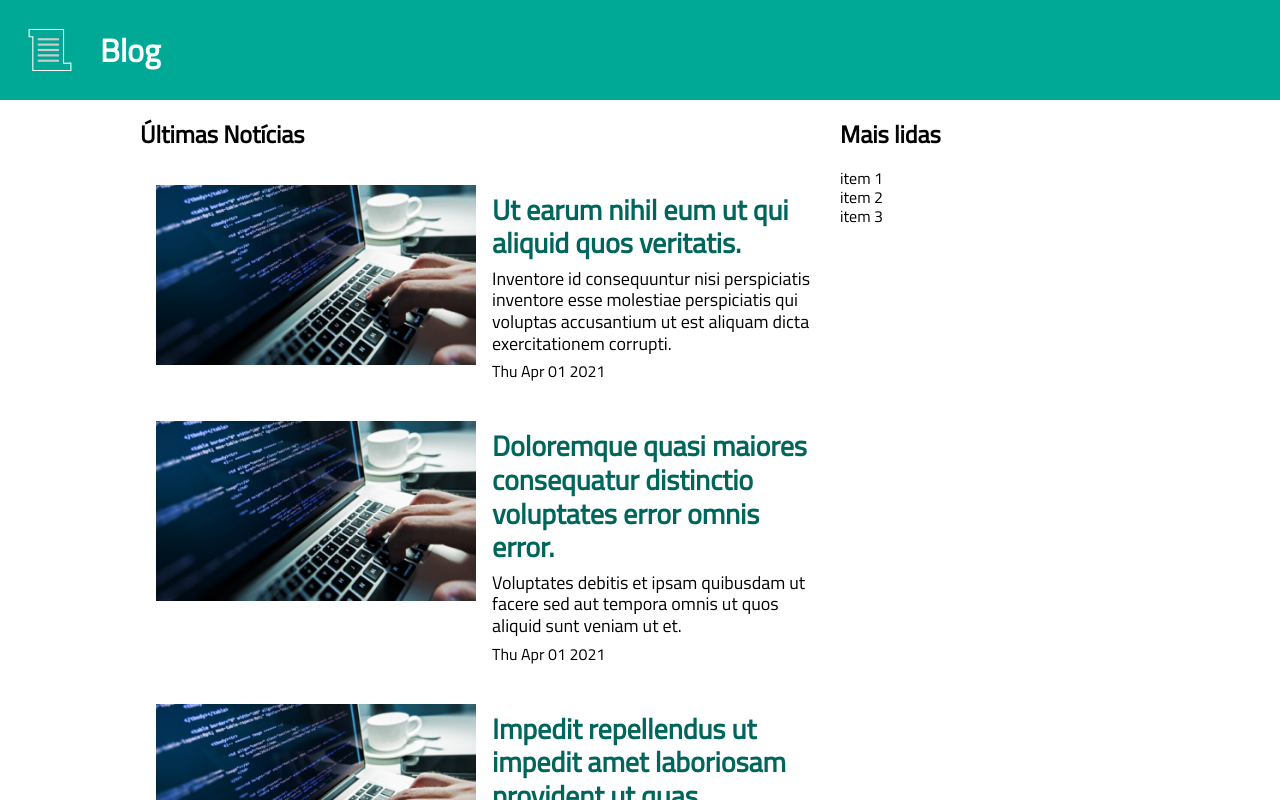
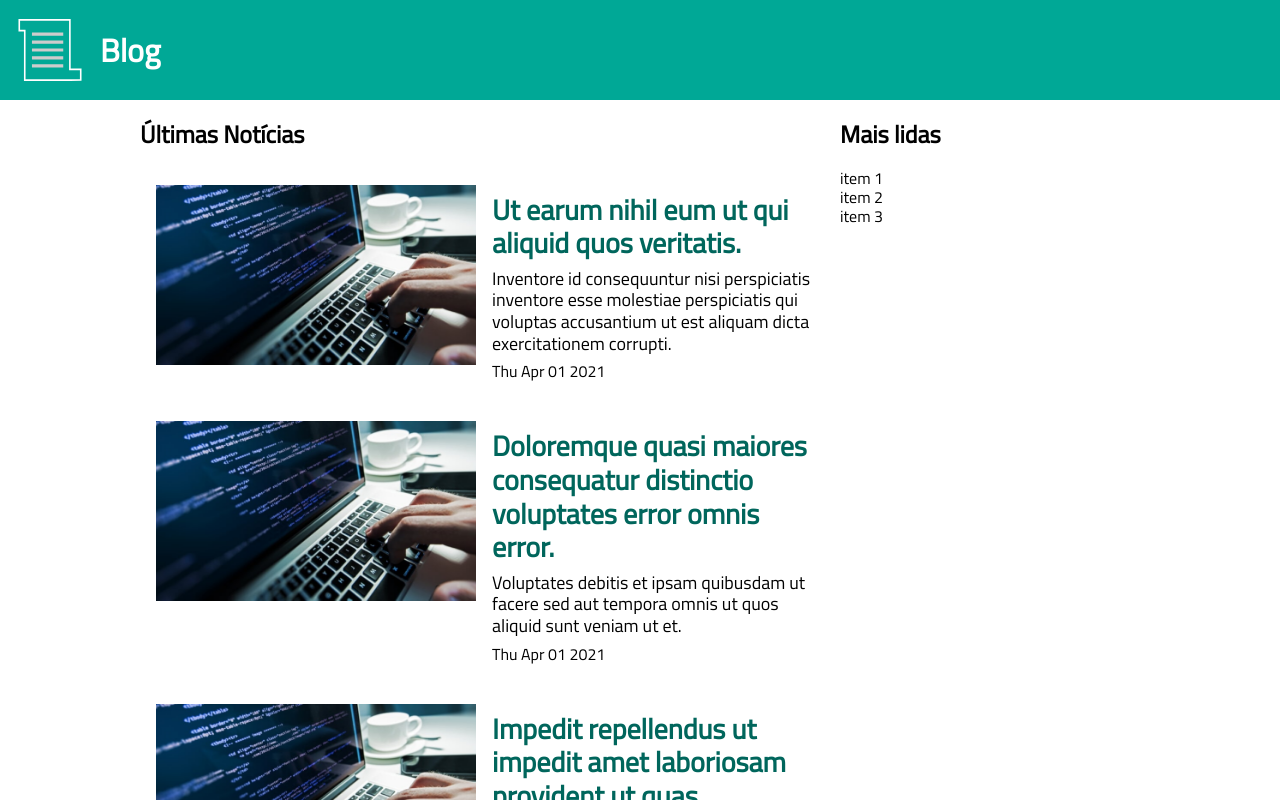
Before and after one commit to carvalho-rafael/blog, a Next.js app: page / in a window 1280 px wide. Shown: the top 800 px of the page. Built offline with nearby package versions, Linux system fonts and the light colour scheme.

Commit message:
add link to home in navbar

```diff
--- a/components/navbar/index.tsx
+++ b/components/navbar/index.tsx
@@ -1,10 +1,14 @@
-import { NavBarContainer, Logo } from './styles'
+import { NavBarContainer, NavBarHeader } from './styles'
 
 export default function NavBar() {
     return (
         <NavBarContainer>
-            <Logo src="/logo.svg" alt="blog-logo"/>
-            <h1>Blog</h1>
+            <NavBarHeader>
+                <a href="/">
+                    <img src="/logo.svg" alt="blog-logo" />
+                    <h1>Blog</h1>
+                </a>
+            </NavBarHeader>
         </NavBarContainer>
     )
 }
--- a/components/navbar/styles.ts
+++ b/components/navbar/styles.ts
@@ -2,7 +2,6 @@ import styled from 'styled-components'
 
 export const NavBarContainer = styled.header`
     display: flex;
-    align-items: center;
     height: 100px;
     width: 100%;
 
@@ -10,7 +9,15 @@ export const NavBarContainer = styled.header`
     background: ${props => props.theme.primary};
 `
 
-export const Logo = styled.img`
-    height: inherit;
-    padding: 1rem;
+export const NavBarHeader = styled.header`
+
+    a {
+        display: flex;
+        align-items: center;
+
+        img {
+            height: 100px;
+        }
+    }
+
 `
```
